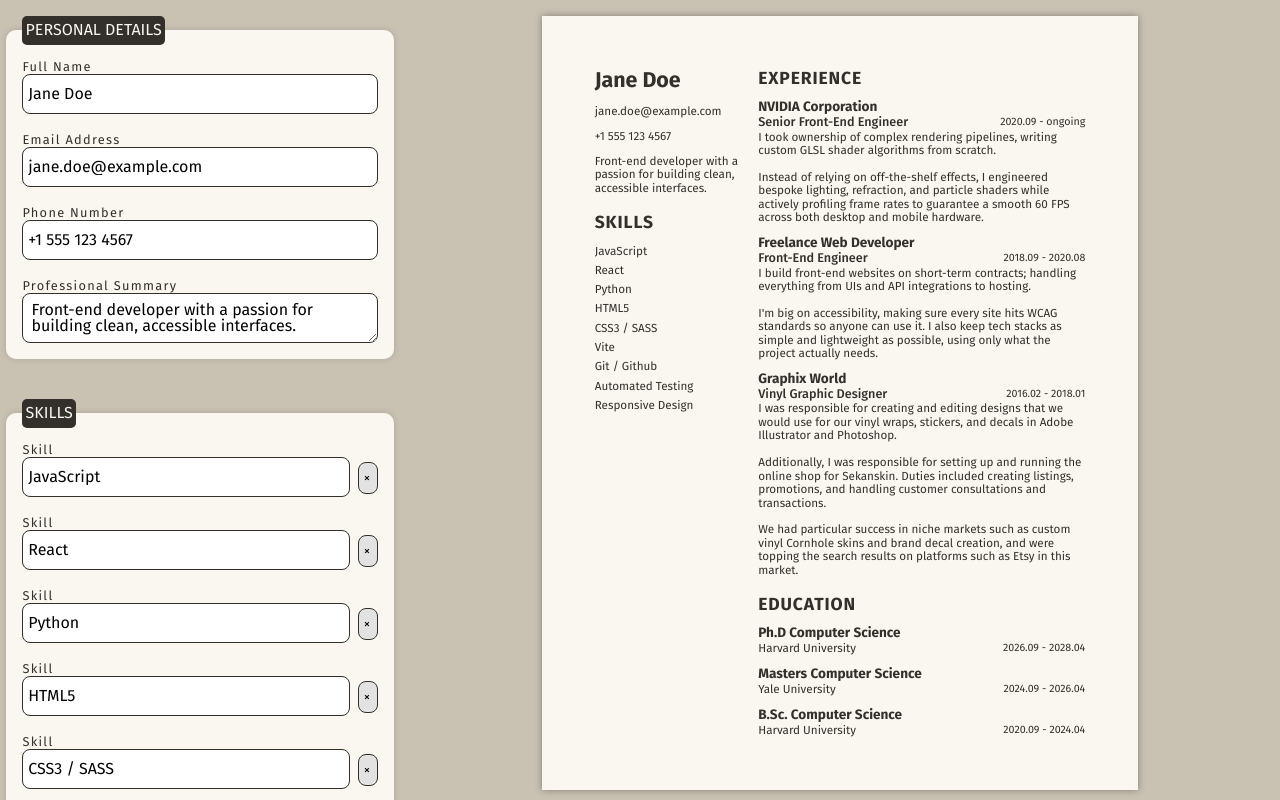
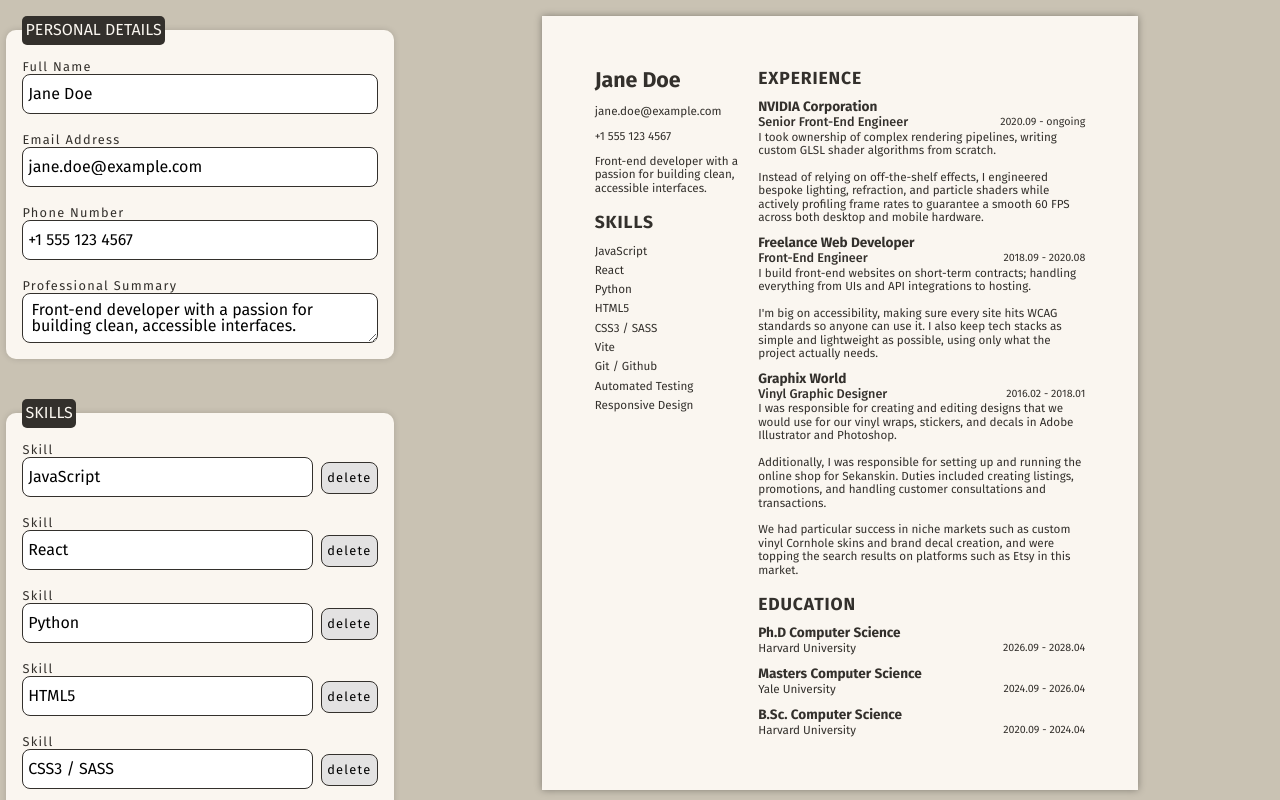
Before and after one commit to Long-Hold/odin-cv-application, a React (Vite) app: page / in a window 1280 px wide. Built offline with nearby package versions, Linux system fonts and the light colour scheme.

Commit message:
refactor: change RemoveEntryButton text

```diff
--- a/src/components/form/RemoveEntryButton.jsx
+++ b/src/components/form/RemoveEntryButton.jsx
@@ -21,7 +21,7 @@ export function RemoveEntryButton({fieldType, entryId, removeEntry, label}) {
       aria-label={label}
       onClick={() => removeEntry(fieldType, entryId)}
     >
-      {'\u00D7'}
+      delete
     </button>
   )
 }
```
